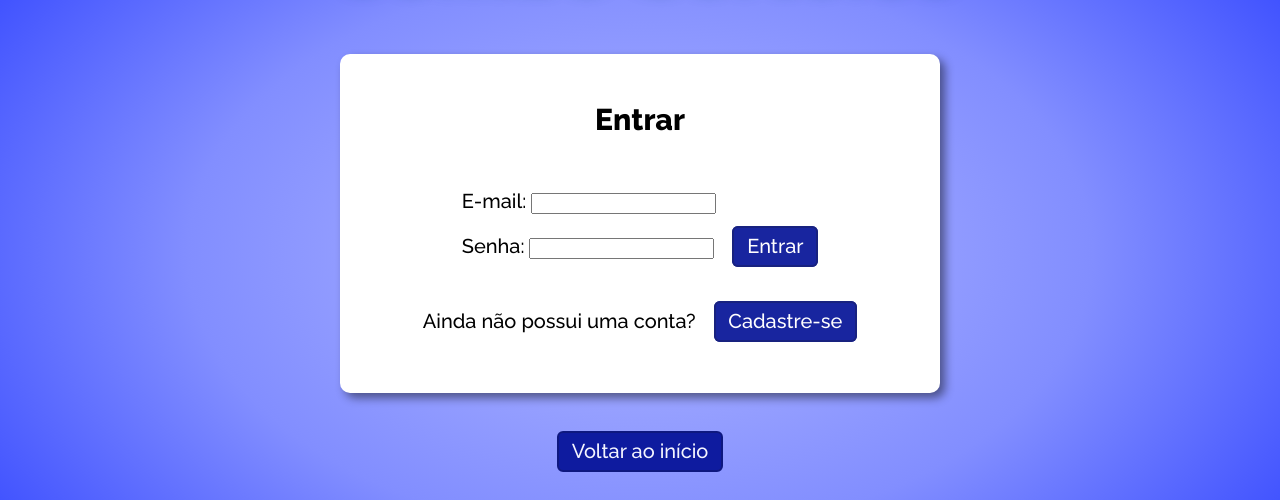
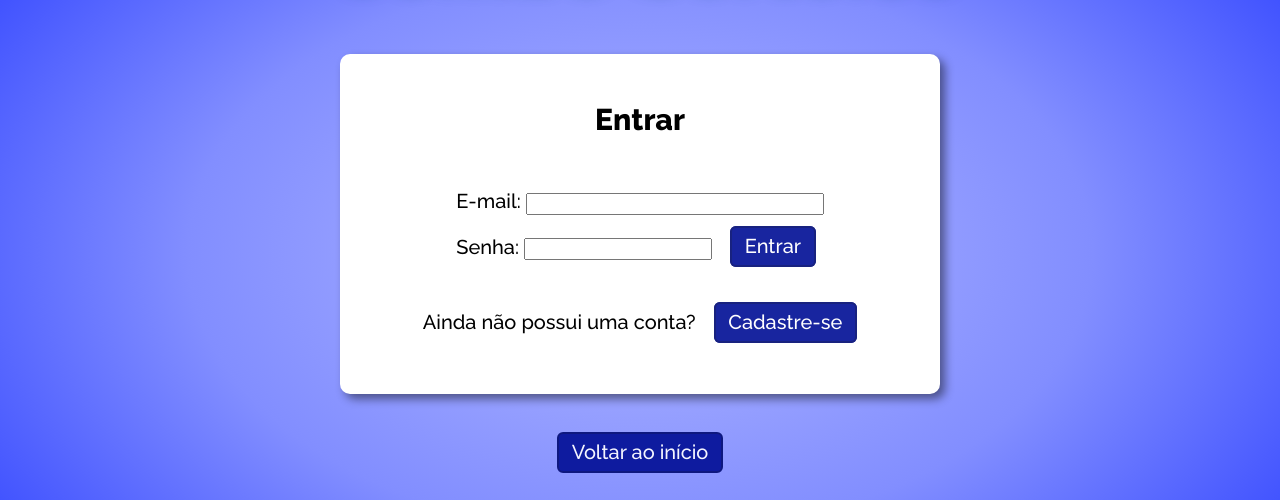
Before and after one commit to williamaug/combo-sorteios, a PHP site: page /login.html in a window 1280 px wide. Shown: the part 147-647 px from the top of the page. Run offline with PHP 8.4, Linux system fonts and the light colour scheme.

Commit message:
Update loginsty.css

```diff
--- a/loginsty.css
+++ b/loginsty.css
@@ -37,3 +37,7 @@ section{
 #paginic {display: inline-block; margin: 3% 0; padding: 1vw, 0;}
 
 #esquerda {text-align: left; display: inline-block;}
+
+#inputemail {width: 36vw; max-width: 290px; min-height: min(2vh, 2vw);}
+
+#inputsenha {width: 24vw; max-width: 180px; min-height: min(2vh, 2vw);}
```
